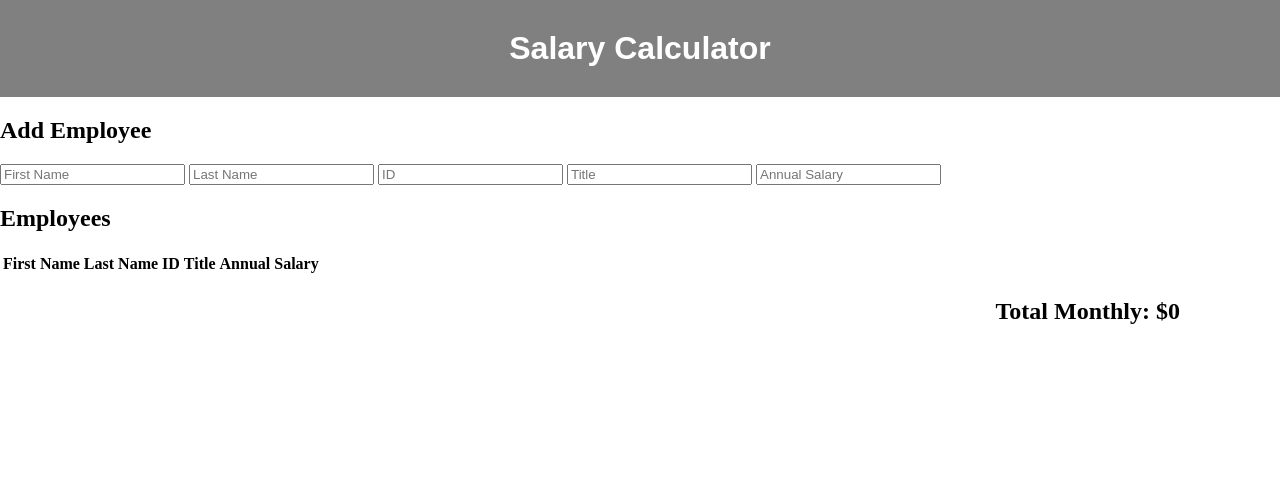
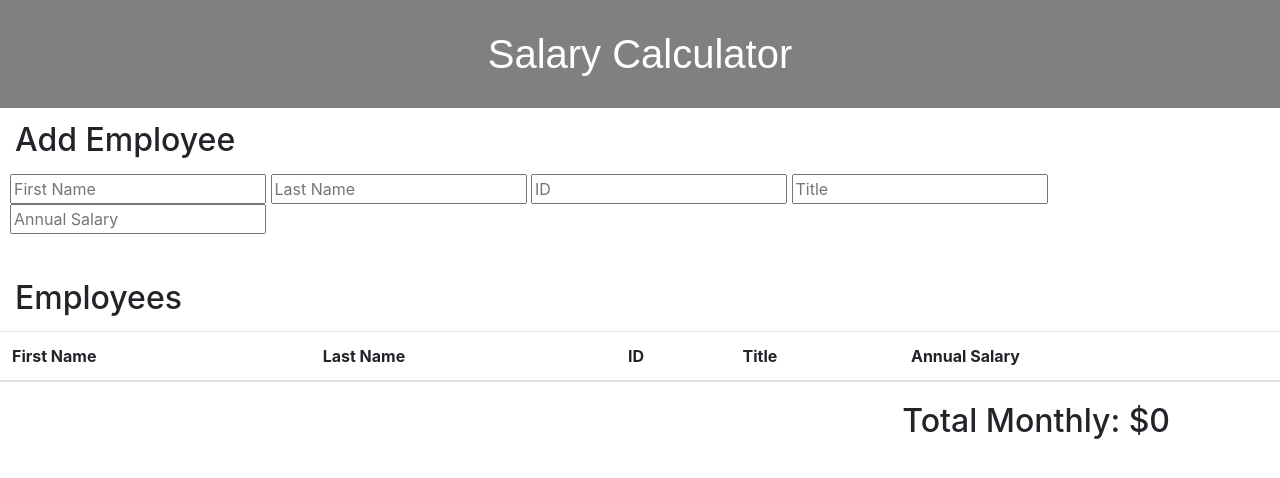
Before and after one commit to ciaci0028/weekend-jquery-salary-calculator, a plain HTML site: page index.html in a window 1280 px wide. Drawn offline with nearby package versions, Linux system fonts and the light colour scheme.

Commit message:
added some styling and bootstrap

```diff
--- a/index.html
+++ b/index.html
@@ -5,6 +5,7 @@
     <meta http-equiv="X-UA-Compatible" content="IE=edge">
     <meta name="viewport" content="width=device-width, initial-scale=1.0">
     <link rel="stylesheet" href="styles.css">
+    <link rel="stylesheet" href="https://stackpath.bootstrapcdn.com/bootstrap/4.3.1/css/bootstrap.min.css" integrity="sha384-ggOyR0iXCbMQv3Xipma34MD+dH/1fQ784/j6cY/iJTQUOhcWr7x9JvoRxT2MZw1T" crossorigin="anonymous">
     <script src="jquery.js"></script>
     <script src="app.js"></script>
     <title>Woodall Challenge Week 7</title>
@@ -13,6 +14,7 @@
     <h1>Salary Calculator</h1>
 
     <h2>Add Employee</h2>
+        <div id=inputFields>
             <input
                 id="firstName"
                 type="text"
@@ -38,9 +40,10 @@
                 type="number"
                 placeholder="Annual Salary"
             />
+        </div>
 
     <h2>Employees</h2>
-        <table>
+        <table class="table">
             <thead>
                 <tr>
                     <th>First Name</th>
--- a/styles.css
+++ b/styles.css
@@ -15,3 +15,15 @@ h1 {
     text-align: right;
     padding-right: 100px;
 }
+
+h2 {
+    padding: 5px;
+    margin: 10px;
+}
+
+#inputFields {
+    margin-top: 10px;
+    margin-right: 10px;
+    margin-bottom: 40px;
+    margin-left: 10px;
+}
```
Also changed, not shown: 1 other file. Lines whose indentation alone changed are shown as unchanged.
